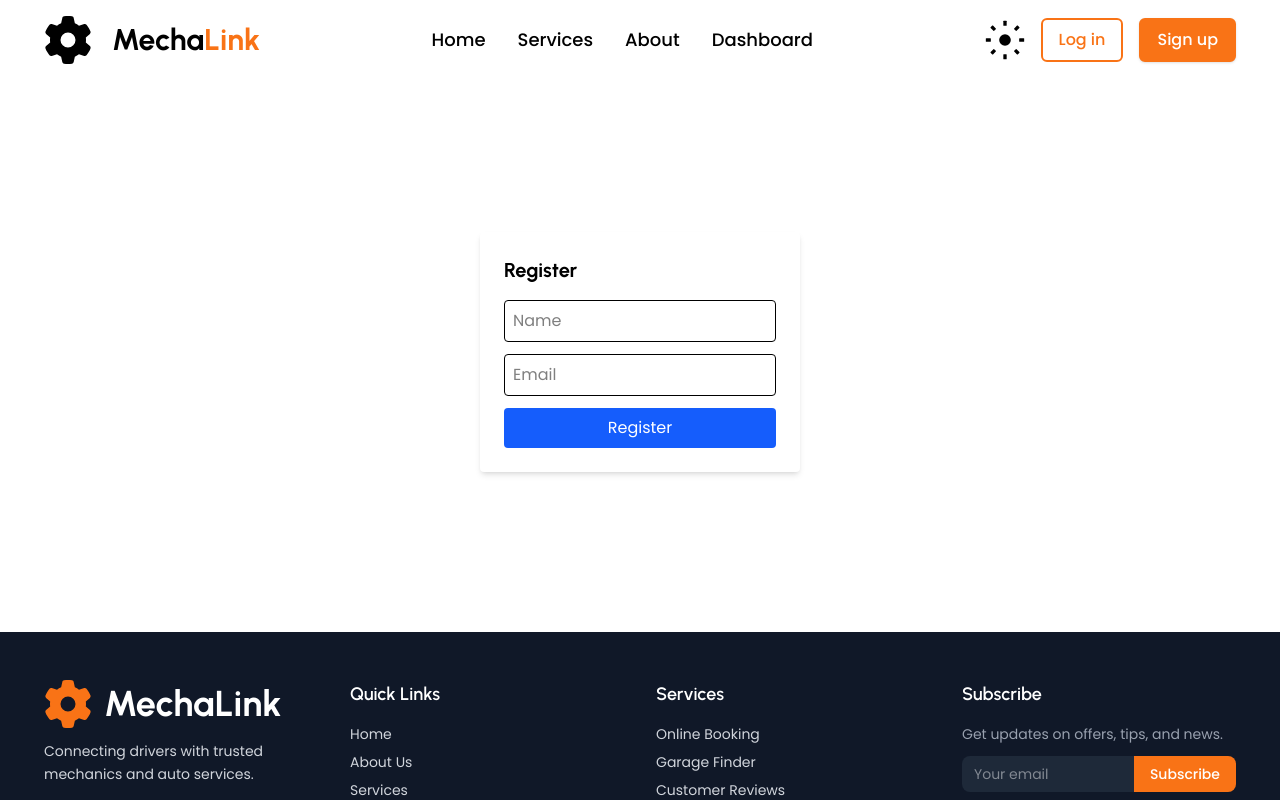
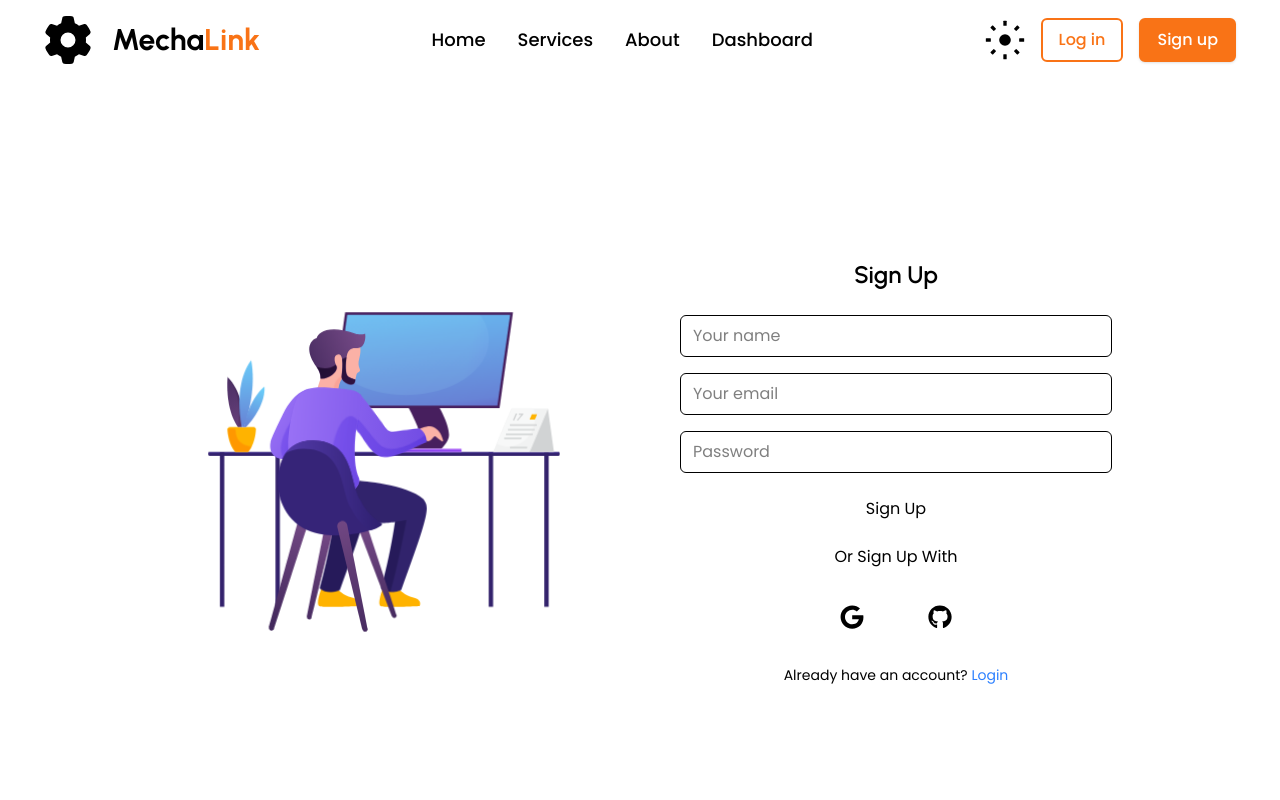
Before and after one commit to Alireja-khan/Mecha-Link, a Next.js app: page /register in a window 1280 px wide. Shown: the top 800 px of the page. Built offline with nearby package versions, Linux system fonts and the light colour scheme.

Commit message:
fix register page

```diff
--- a/src/app/(basic)/register/components/RegisterFrom.jsx
+++ b/src/app/(basic)/register/components/RegisterFrom.jsx
@@ -1,39 +1,39 @@
 "use client";
-import { registerUser } from "@/app/actions/auth/registerUser";
-import SocialLogin from "@/app/login/components/SocialLogin";
-import { signIn } from "next-auth/react";
+// import { registerUser } from "@/app/actions/auth/registerUser";
+// import { signIn } from "next-auth/react";
 import { useRouter } from "next/navigation";
 import React from "react";
-import toast from "react-hot-toast";
+import SocialLogin from "../../login/components/SocialLogin";
+// import toast from "react-hot-toast";
 
 export default function RegisterFrom() {
   const router = useRouter();
   const handleSubmit = async (e) => {
     e.preventDefault();
 
-    const form = e.target;
-    const name = form.name.value;
-    const email = form.email.value;
-    const password = form.password.value;
-    toast("Please wait.....");
-    try {
-      const res = await registerUser({ name, email, password });
-      if (res.ok) {
-        await signIn("credentials", {
-          email,
-          password,
-          redirect: false,
-        });
-        toast.success("Registration successful! ✅");
-        router.push("/products");
-        form.reset();
-      } else {
-        toast.error(res.message || "Registration failed ❌");
-      }
-    } catch (error) {
-      console.error(error);
-      toast.error("Something went wrong ❌");
-    }
+    // const form = e.target;
+    // const name = form.name.value;
+    // const email = form.email.value;
+    // const password = form.password.value;
+    // toast("Please wait.....");
+    // try {
+    //   const res = await registerUser({ name, email, password });
+    //   if (res.ok) {
+    //     await signIn("credentials", {
+    //       email,
+    //       password,
+    //       redirect: false,
+    //     });
+    //     toast.success("Registration successful! ✅");
+    //     router.push("/products");
+    //     form.reset();
+    //   } else {
+    //     toast.error(res.message || "Registration failed ❌");
+    //   }
+    // } catch (error) {
+    //   console.error(error);
+    //   toast.error("Something went wrong ❌");
+    // }
   };
   return (
     <form onSubmit={handleSubmit} className="space-y-4">
--- a/src/app/(basic)/register/page.jsx
+++ b/src/app/(basic)/register/page.jsx
@@ -1,62 +1,26 @@
 "use client";
+// app/signup/page.jsx  (Next.js 13+ App Router)
+// or pages/signup.jsx (Next.js Pages Router)
 
-import { useState, useContext } from "react";
-import { useRouter } from "next/navigation";
-import { UserContext } from "@/app/UserContext";
-// import { UserContext } from "../UserContext";
+import Lottie from "lottie-react";
+import loginIllustration from "../../../../public/assets/login/login.json";
+import RegisterFrom from "./components/RegisterFrom";
 
-export default function RegisterPage() {
-  const { setUser } = useContext(UserContext);
-  const [formData, setFormData] = useState({ name: "", email: "" });
-  const router = useRouter();
+export default function SignUpPage() {
+  return (
+    <div className="min-h-screen flex items-center justify-center">
+      <div className="flex max-w-5xl w-full">
+        {/* Left Side Illustration */}
+        <div className="hidden md:flex w-1/2 items-center justify-center p-6">
+          <Lottie animationData={loginIllustration} loop={true} className="w-full h-full max-w-md" />
+        </div>
 
-  const handleSubmit = (e) => {
-    e.preventDefault();
-
-    // save user to context (fake login)
-    setUser({
-      name: formData.name,
-      email: formData.email,
-      avatar: "/default-avatar.png", // fallback avatar
-    });
-
-    alert("User Registered!");
-    router.push("/"); // go home after register
-  };
-
-  return (
-    <div className="flex justify-center items-center min-h-[70vh]">
-      <form
-        onSubmit={handleSubmit}
-        className="bg-white p-6 rounded shadow-md w-80"
-      >
-        <h2 className="text-xl font-bold mb-4">Register</h2>
-
-        <input
-          type="text"
-          placeholder="Name"
-          value={formData.name}
-          onChange={(e) => setFormData({ ...formData, name: e.target.value })}
-          className="w-full border p-2 mb-3 rounded"
-          required
-        />
-
-        <input
-          type="email"
-          placeholder="Email"
-          value={formData.email}
-          onChange={(e) => setFormData({ ...formData, email: e.target.value })}
-          className="w-full border p-2 mb-3 rounded"
-          required
-        />
-
-        <button
-          type="submit"
-          className="w-full bg-blue-600 text-white py-2 rounded hover:bg-blue-700"
-        >
-          Register
-        </button>
-      </form>
+        {/* Right Side Form */}
+        <div className="w-full md:w-1/2 p-10 flex flex-col justify-center">
+          <h2 className="text-2xl font-semibold mb-6 text-center">Sign Up</h2>
+          <RegisterFrom></RegisterFrom>
+        </div>
+      </div>
     </div>
   );
 }
```
